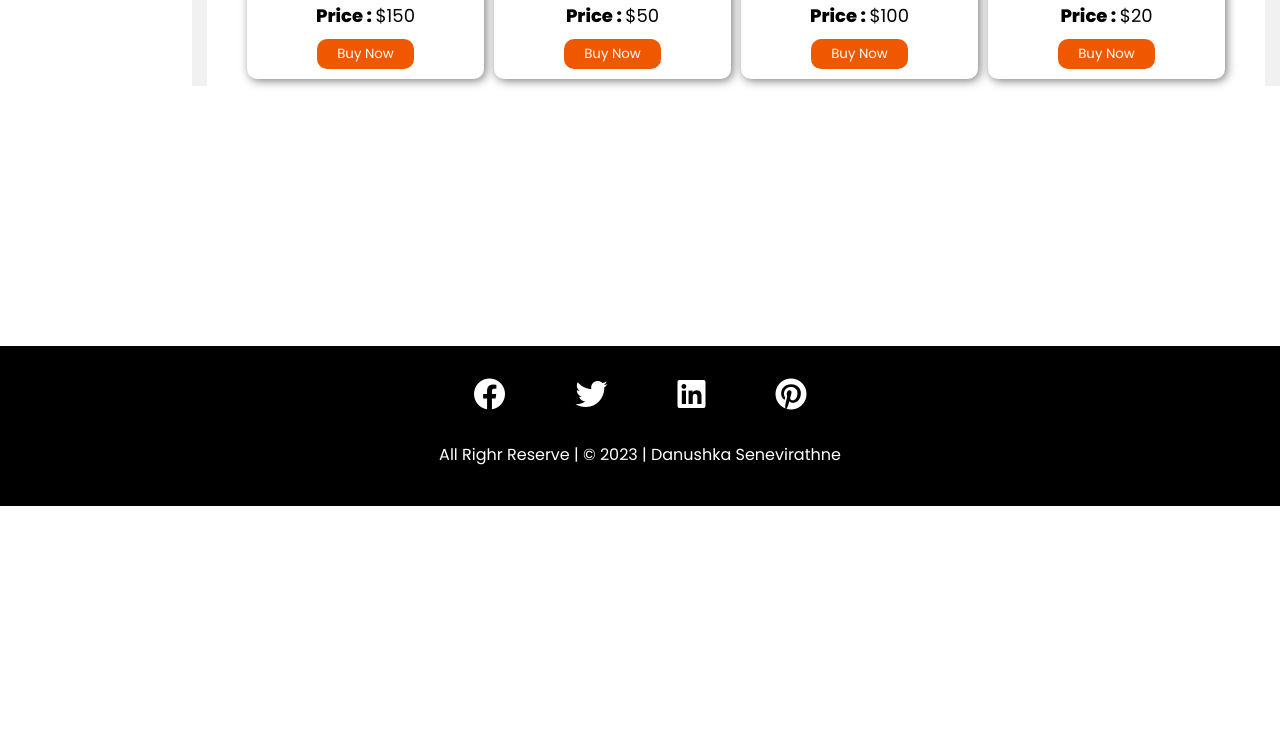
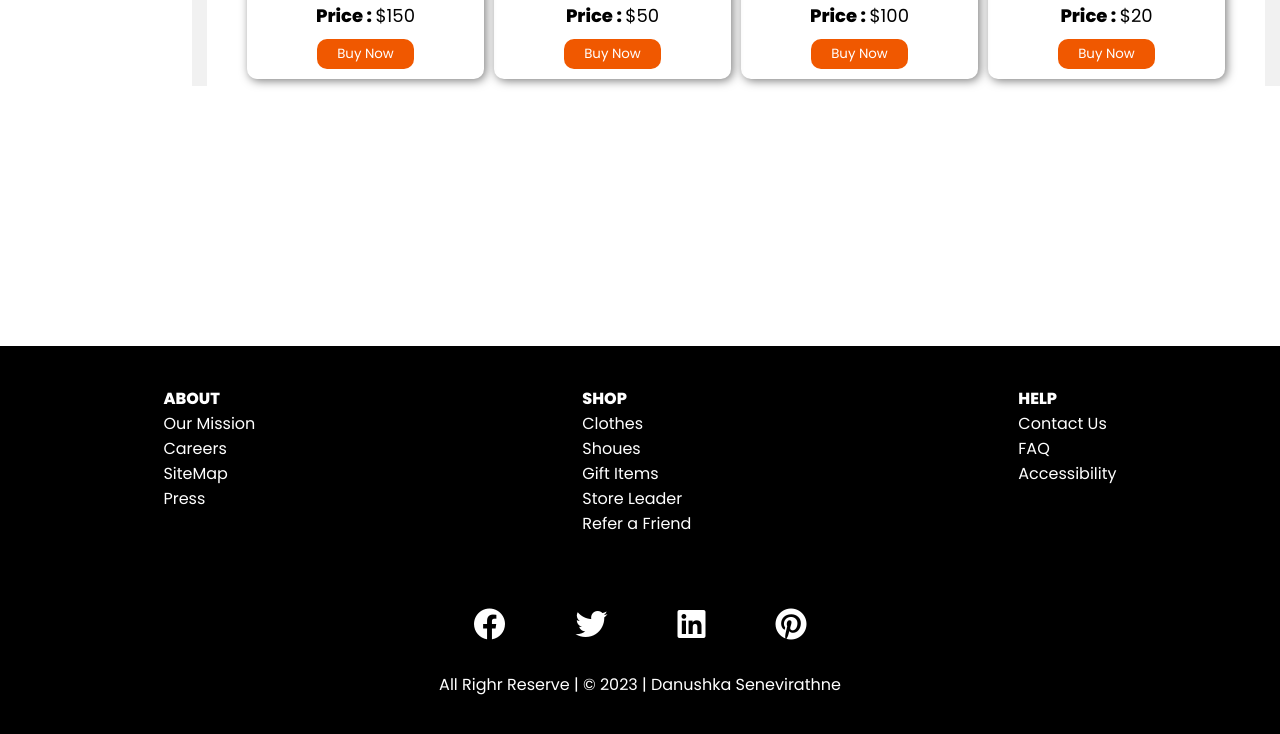
Before and after one commit to DanushB151/InternKnowledgeTransfer, a plain HTML site: page index.html in a window 1280 px wide. Shown: the part 834-1568 px from the top of the page. Before the commit the page ends 1340 px from the top, so only its background shows below. Drawn offline with Linux system fonts and the light colour scheme.

Commit message:
Footer Updated

```diff
--- a/css/style.css
+++ b/css/style.css
@@ -336,11 +336,10 @@
 
 /* ************************ */
 
-
 footer{
     background-color: black;
     width: 100%;
-    height: 20vh;
+    height: 60vh;
     margin-top: 100px;
 }
 
@@ -359,5 +358,22 @@ footer{
 
 footer p{
     color: white;
+    /* text-align: center; */
+}
+.site-footer{
+    display: flex;
+    justify-content: space-around;
+
+}
+.footer-colum h4{
+    color: white;
+}
+.footer-colum{
+    padding: 40px;
+    text-align: start;
+
+}
+
+.buttom-text{
     text-align: center;
 }
--- a/index.html
+++ b/index.html
@@ -267,13 +267,36 @@
     </section>
 
     <footer>
+        <div class="site-footer">
+          <div class="footer-colum">
+            <h4>ABOUT</h4>
+            <p>Our Mission</p>
+            <p>Careers</p>
+            <p>SiteMap</p>
+            <p>Press</p>
+          </div>
+          <div class="footer-colum">
+            <h4>SHOP</h4>
+            <p>Clothes</p>
+            <p>Shoues</p>
+            <p>Gift Items</p>
+            <p>Store Leader</p>
+            <p>Refer a Friend</p>
+          </div>
+          <div class="footer-colum">
+            <h4>HELP</h4>
+            <p>Contact Us</p>
+            <p>FAQ</p>
+            <p>Accessibility</p>
+          </div>
+        </div>
         <div class="icons">
             <i class="fa-brands fa-facebook"></i>
             <i class="fa-brands fa-twitter"></i>
             <i class="fa-brands fa-linkedin"></i>
             <i class="fa-brands fa-pinterest"></i>
         </div>
-        <p>All Righr Reserve | &#169 2023 | Danushka Senevirathne </p>
+        <p class="buttom-text">All Righr Reserve | &#169 2023 | Danushka Senevirathne </p>
     </footer>
 
     <script>
```
